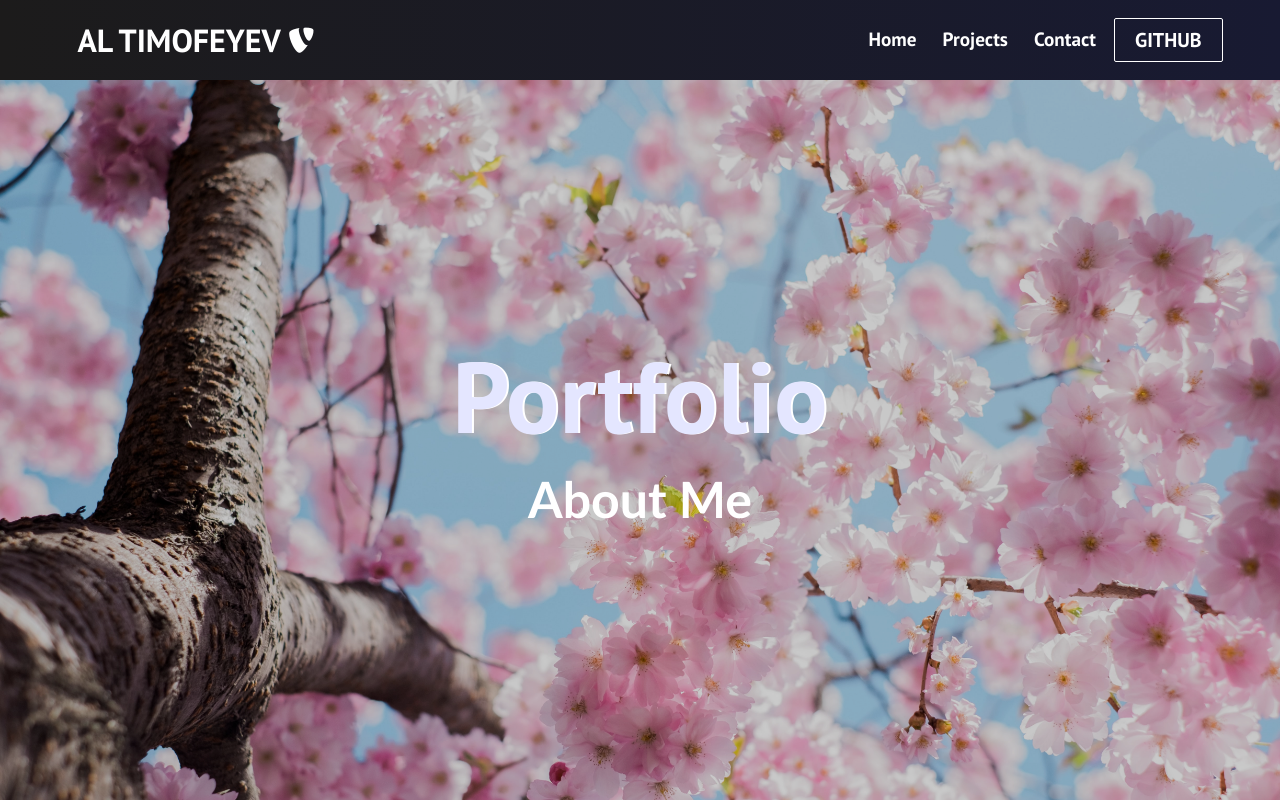
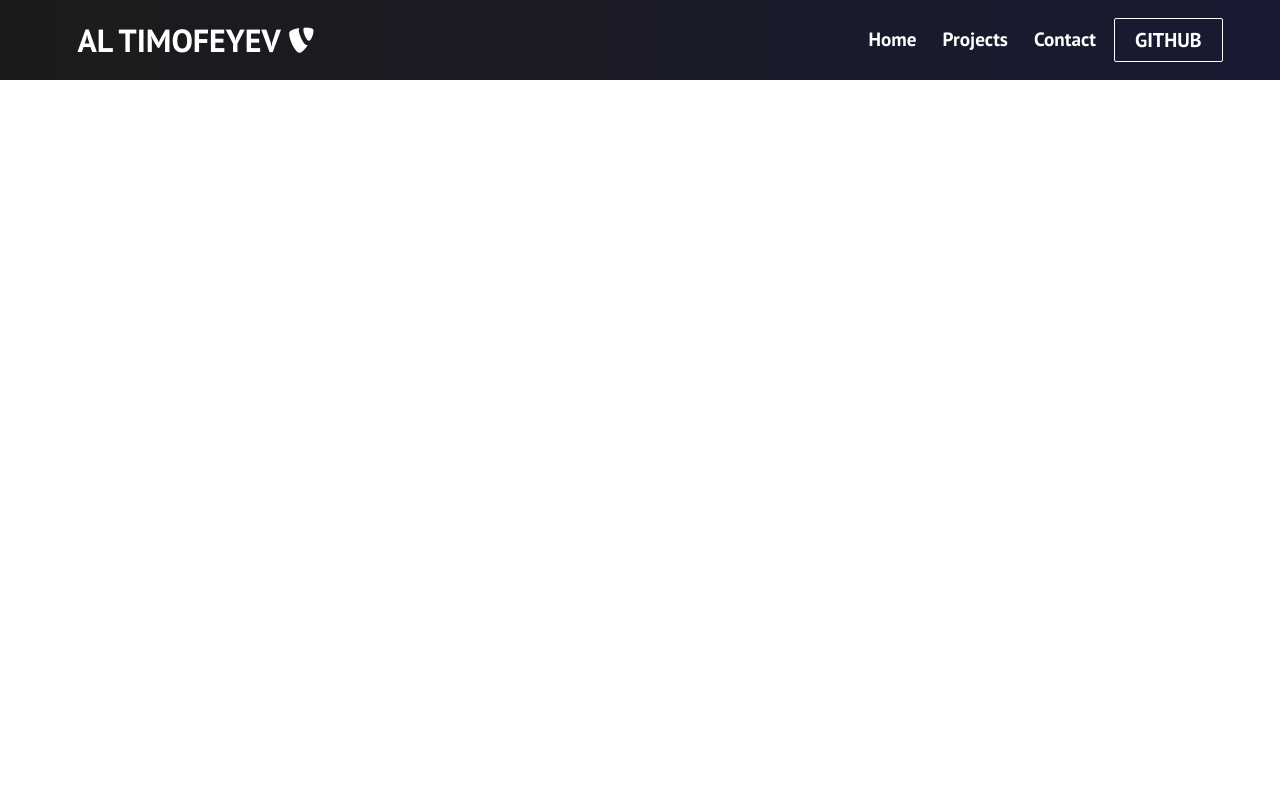
Before and after one commit to AlTimofeyev/portfolio, a React (Create React App) app: page / in a window 1280 px wide. Shown: the top 800 px of the page. Built offline with nearby package versions, Linux system fonts and the light colour scheme.

Commit message:
changed Home directory from / to /portfolio.

```diff
--- a/src/App.js
+++ b/src/App.js
@@ -12,7 +12,7 @@ function App() {
       <Router>
         <Navbar />
         <Routes>
-          <Route path='/' element={<Home />} />
+          <Route path='/portfolio' element={<Home />} />
           <Route path='/projects' element={<Projects />} />
           <Route path='/contact' element={<Contact />} />
         </Routes>
--- a/src/components/Navbar.js
+++ b/src/components/Navbar.js
@@ -27,7 +27,7 @@ function Navbar() {
     <>
       <nav className='navbar'>
         <div className='navbar-container'>
-          <Link to='/' className='navbar-logo' onClick={closeMobileMenu}>
+          <Link to='/portfolio' className='navbar-logo' onClick={closeMobileMenu}>
             AL TIMOFEYEV <i className='fab fa-typo3' />
           </Link>
           <div className='menu-icon' onClick={handleClick}>
@@ -35,7 +35,7 @@ function Navbar() {
           </div>
           <ul className={click ? 'nav-menu active' : 'nav-menu'}>
             <li className='nav-item'>
-              <Link to='/' className='nav-links' onClick={closeMobileMenu}>
+              <Link to='/portfolio' className='nav-links' onClick={closeMobileMenu}>
                 Home
               </Link>
             </li>
```
